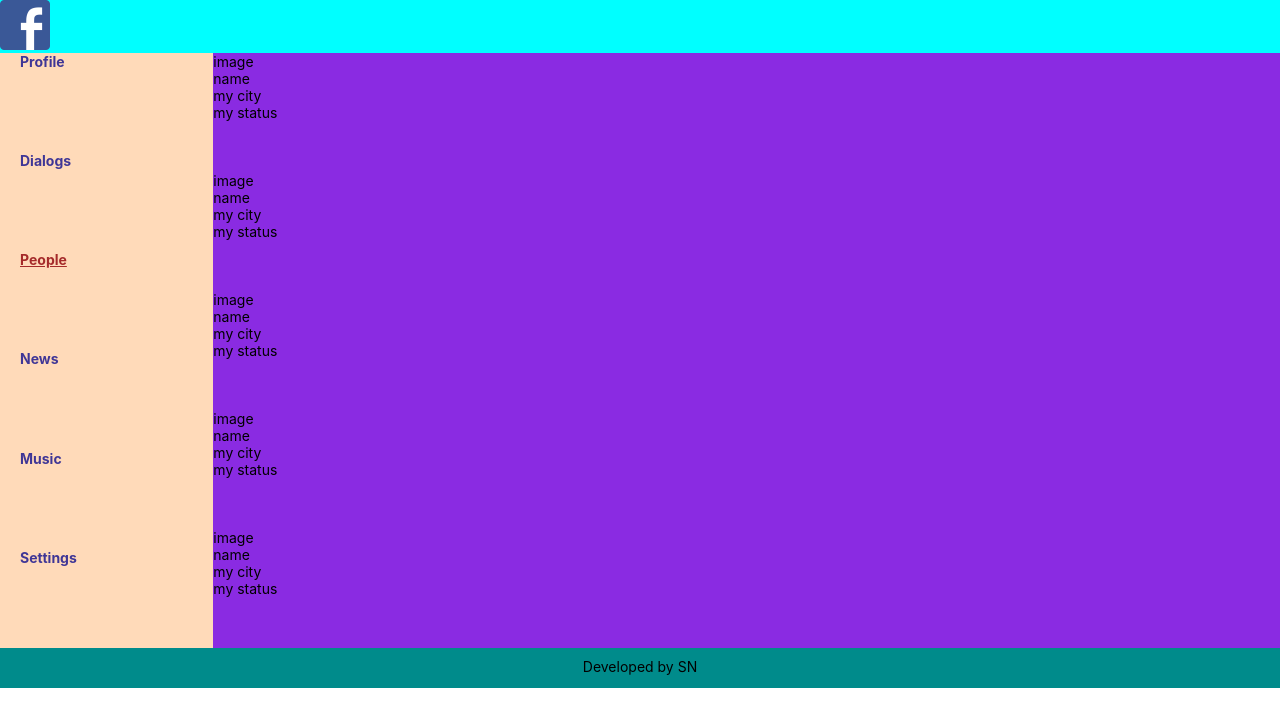
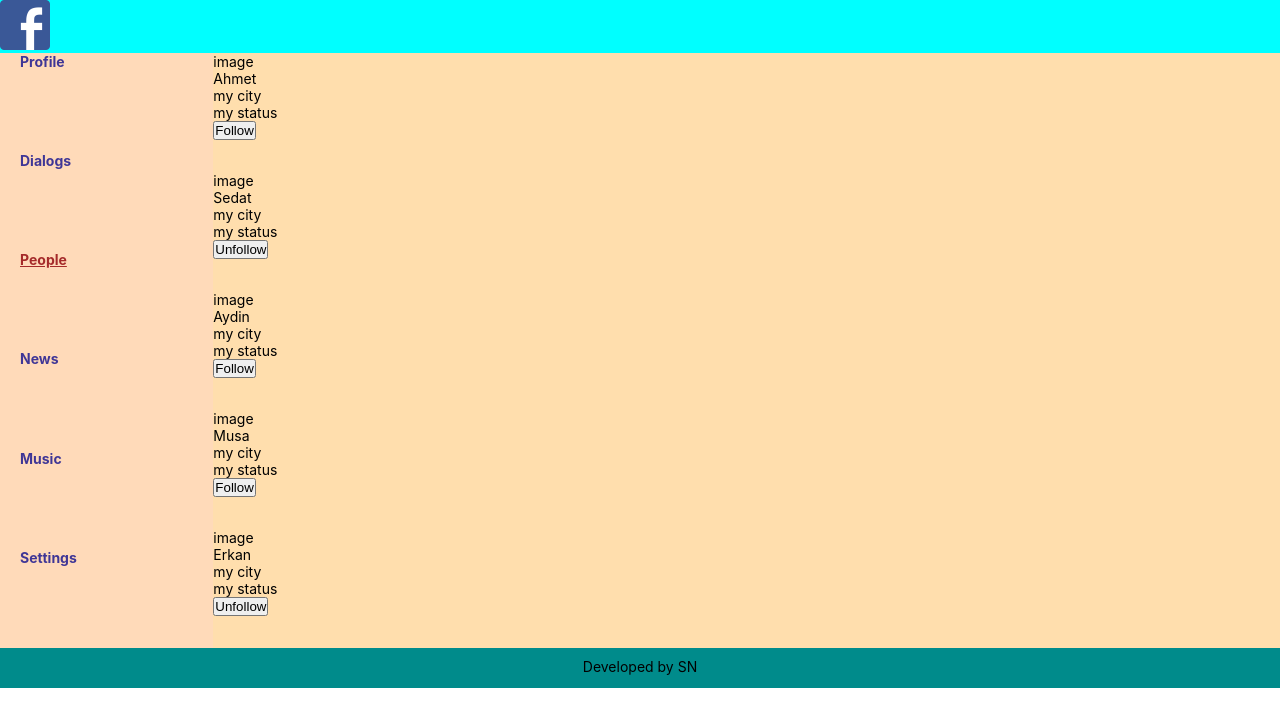
Before and after one commit to coffee8/react_social_media, a React (Create React App) app: page /people in a window 1280 px wide. Shown: the top 726 px of the page. Built offline with nearby package versions, Linux system fonts and the light colour scheme.

Commit message:
people page updated

```diff
--- a/src/components/People/People.jsx
+++ b/src/components/People/People.jsx
@@ -1,20 +1,37 @@
-import Users from "./Users/Users";
 import styles from './People.module.css'
 import React from "react";
+import Users from "./Users/Users";
 
 const People = (props) => {
 
-    const users = props.usersData.map(data => <Users
-        userImage={data.userImage}
-        userName={data.userName}
-        userCity={data.userCity}
-        userStatus={data.userStatus}/>)
+    const onToggleFollow = (userId) => {
+        props.toggleFollow(userId);
+    }
+    //
+    // const users = props.usersData.map((data) => <Users userImage={data.userImage}
+    //                                                    userName={data.userName}
+    //                                                    userCity={data.userCity}
+    //                                                    userStatus={data.userStatus}
+    //                                                    followed={data.followed}
+    //                                                    userId={data.userId}
+    //                                                    toggleFollow={()=>data.toggleFollow}
+    //                                                    setUsers={()=>data.setUsers}/>);
 
     return (
         <div className={styles.people}>
-            {users}
-        </div>
-    )
+            {
+                props.usersData.map((data) => <div>
+                    <div>{data.userImage}</div>
+                    <div>{data.userName}</div>
+                    <div>{data.userCity}</div>
+                    <div>{data.userStatus}</div>
+                    <div>
+                        {data.followed ? <button onClick={() => onToggleFollow(data.userId)}>Unfollow</button> :
+                            <button onClick={() => onToggleFollow(data.userId)}>Follow</button>}
+                    </div>
+                </div>)
+            }
+        </div>)
 }
 
 export default People;
--- a/src/components/People/People.module.css
+++ b/src/components/People/People.module.css
@@ -1,6 +1,6 @@
 .people {
     grid-area: mainPage;
-    background-color: blue;
+    background-color: navajowhite;
     display: grid;
     grid-template-rows: 1fr 1fr 1fr 1fr 1fr;
     grid-template-columns: 1fr;
--- a/src/components/People/PeopleContainer.jsx
+++ b/src/components/People/PeopleContainer.jsx
@@ -1,6 +1,7 @@
 import People from "./People";
 import {connect} from "react-redux";
 import React from "react";
+import {setUsersActionCreator, toggleFollowActionCreator} from "../../redux/PeopleReducer";
 
 
 const mapStateToProps = (state) => {
@@ -10,9 +11,11 @@ const mapStateToProps = (state) => {
 }
 
 const mapDispatchToProps = (dispatch) => {
-    return {}
+    return {
+        toggleFollow: (userId) => dispatch(toggleFollowActionCreator(userId)),
+        setUsers: () => dispatch(setUsersActionCreator())
+    }
 }
-
 
 const PeopleContainer = connect(mapStateToProps, mapDispatchToProps)(People);
 
--- a/src/components/People/Users/Users.jsx
+++ b/src/components/People/Users/Users.jsx
@@ -1,12 +1,22 @@
 import styles from './Users.module.css'
 
 const Users = (props) => {
+
+    const onToggleFollow = (userId) => {
+        props.toggleFollow(userId);
+    }
+
     return (
         <div className={styles.color}>
             <div>{props.userImage}</div>
             <div>{props.userName}</div>
             <div>{props.userCity}</div>
             <div>{props.userStatus}</div>
+            <div>
+                {props.followed ?
+                    <button onClick={()=>onToggleFollow(props.userId)}>Unfollow</button> :
+                    <button onClick={()=>onToggleFollow(props.userId)}>Follow</button>}
+            </div>
         </div>
     )
 }
--- a/src/redux/PeopleReducer.js
+++ b/src/redux/PeopleReducer.js
@@ -1,16 +1,52 @@
+const TOGGLE_FOLLOW = "TOGGLE_FOLLOW";
+const SET_USERS = "SET_USERS";
+
 const initialState = {
     usersData: [
-        {userImage: "image", userName: "name", userStatus: "my status", userCity: "my city"},
-        {userImage: "image", userName: "name", userStatus: "my status", userCity: "my city"},
-        {userImage: "image", userName: "name", userStatus: "my status", userCity: "my city"},
-        {userImage: "image", userName: "name", userStatus: "my status", userCity: "my city"},
-        {userImage: "image", userName: "name", userStatus: "my status", userCity: "my city"},
+        {
+            userId: 1, followed: false, userImage: "image",
+            userName: "Ahmet", userStatus: "my status", userCity: "my city"
+        },
+        {
+            userId: 2, followed: true, userImage: "image",
+            userName: "Sedat", userStatus: "my status", userCity: "my city"
+        },
+        {
+            userId: 3, followed: false, userImage: "image",
+            userName: "Aydin", userStatus: "my status", userCity: "my city"
+        },
+        {
+            userId: 4, followed: false, userImage: "image",
+            userName: "Musa", userStatus: "my status", userCity: "my city"
+        },
+        {
+            userId: 5, followed: true, userImage: "image",
+            userName: "Erkan", userStatus: "my status", userCity: "my city"
+        },
     ]
 }
 
 
 const peopleReducer = (state = initialState, action) => {
+    switch (action.type) {
+        case TOGGLE_FOLLOW: {
+            return {
+                ...state,
+                usersData: state.usersData.map(user => {
+                    if (user.userId === action.userId) {
+                        return {...user, followed: !user.followed}
+                    }
+                    return user;
+                })
+            }
+        }
+    }
     return state;
 }
 
+export const toggleFollowActionCreator = (userId) => ({type: TOGGLE_FOLLOW, userId});
+
+export const setUsersActionCreator = (state) => ({type: SET_USERS});
+
+
 export default peopleReducer;
```
